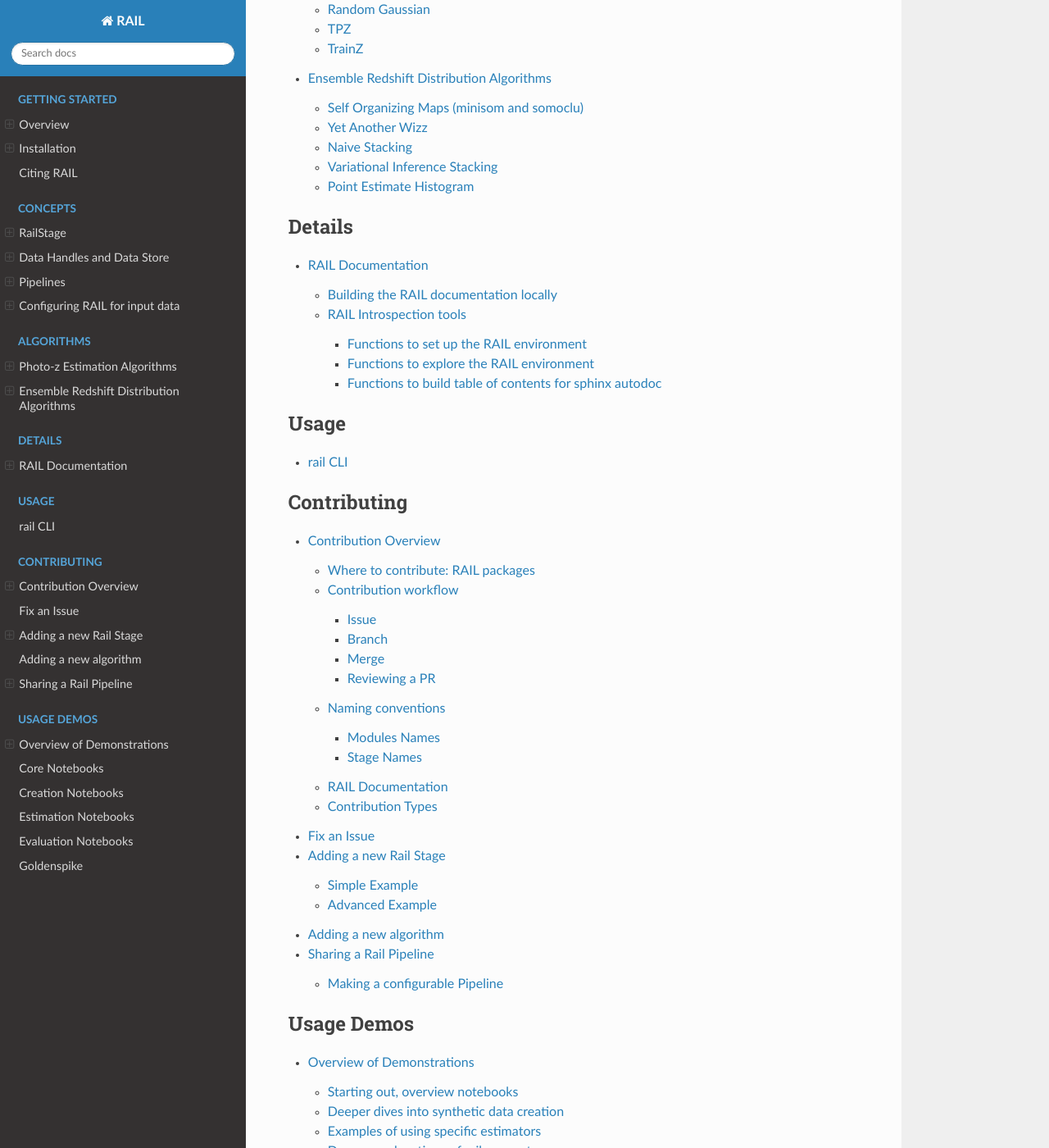
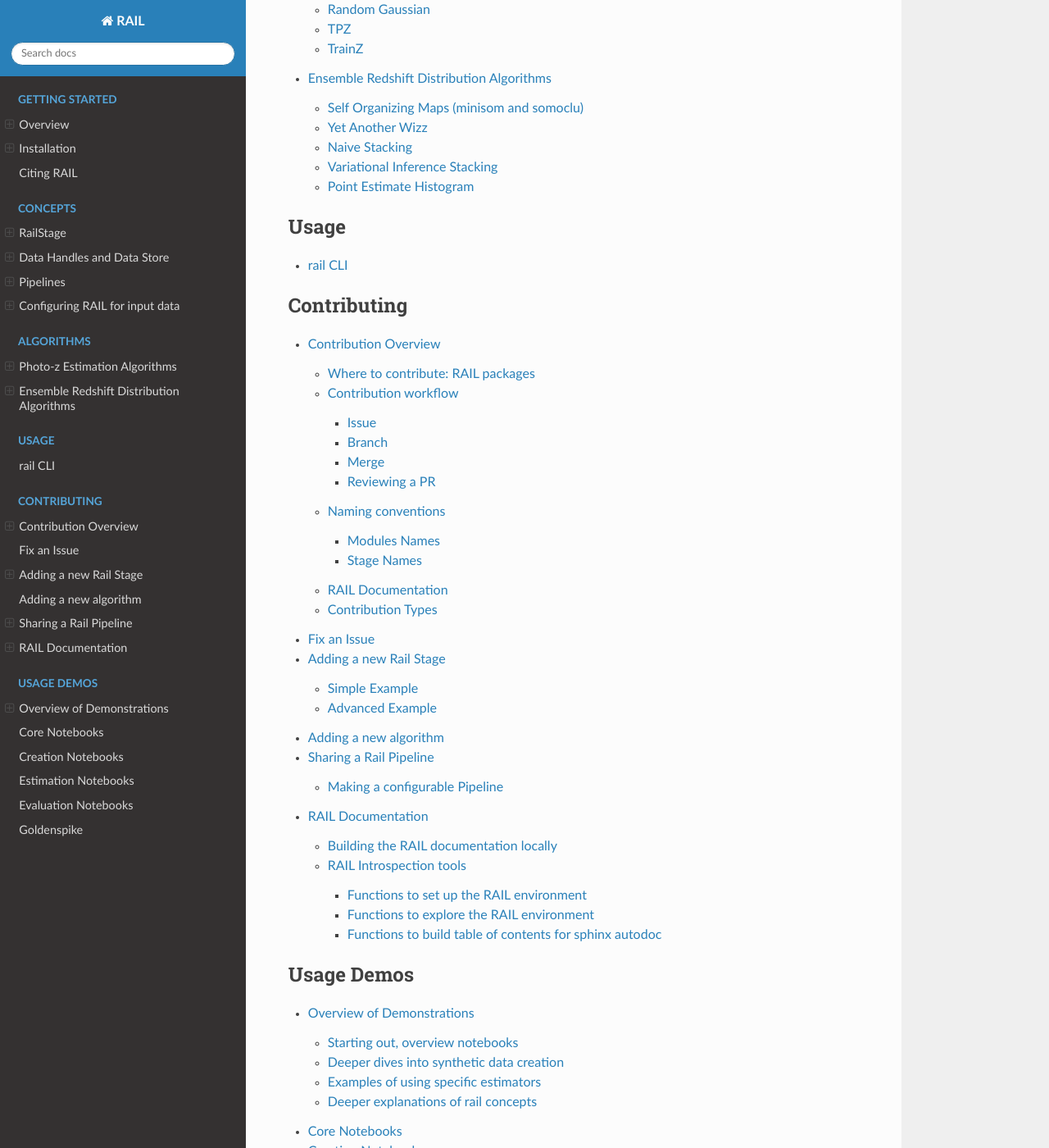
Before and after one commit to LSSTDESC/rail, a Sphinx documentation site: the page built from docs/index.rst, in a window 1280 px wide and 1400 px high, scrolled down 2560 px. Shown: the whole window at 82% size. Built offline with Sphinx 7.4.7 and the Read the Docs theme 3.1.0, drawn with Linux system fonts in a browser that asks for light colours; pages that are not in the unit, such as notebooks, are missing from menus; the version number could not be read and is left out; some of the changed lines change nothing that is shown.

Commit message:
rearrange index.rst

```diff
--- a/docs/index.rst
+++ b/docs/index.rst
@@ -27,6 +27,7 @@ To get involved, chime in on the issues in any of the RAIL repositories describe
    source/data_handles
    source/pipelines
    source/catalog_tags
+   api/stage_types
 
 .. toctree::
    :maxdepth: 4
@@ -34,13 +35,6 @@ To get involved, chime in on the issues in any of the RAIL repositories describe
 
    source/estimators
    source/summarizers
-
-.. toctree::
-   :maxdepth: 4
-   :caption: Details
-
-   source/documentation
-   api/stage_types
 
 .. toctree::
    :maxdepth: 4
@@ -57,6 +51,7 @@ To get involved, chime in on the issues in any of the RAIL repositories describe
    source/new_rail_stage
    source/new_algorithm
    source/sharing_pipeline
+   source/documentation
 
 .. toctree::
    :maxdepth: 5
```
